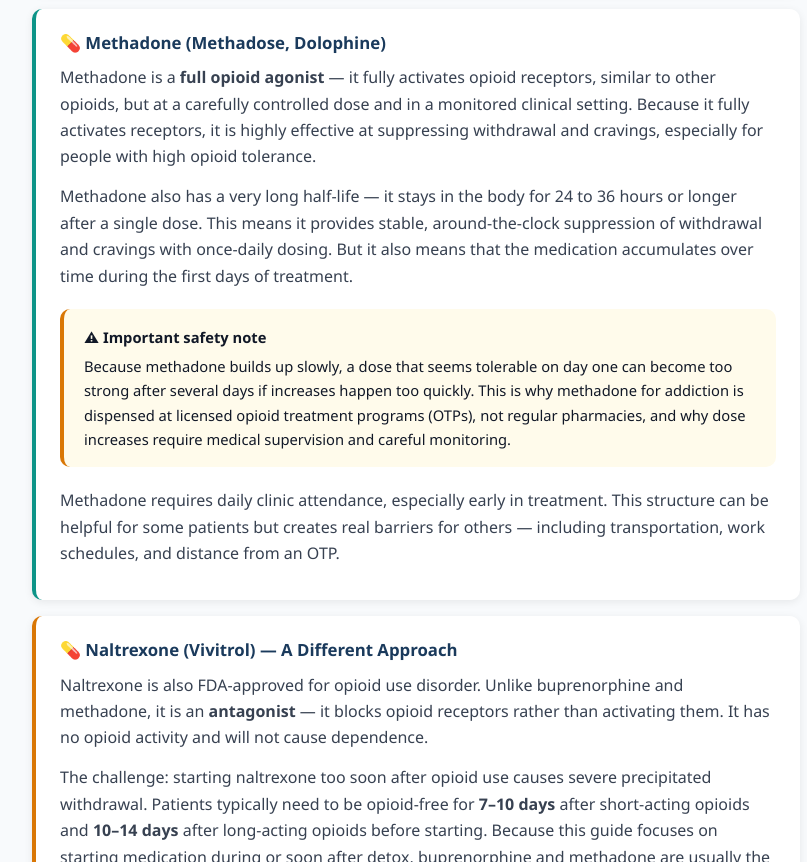
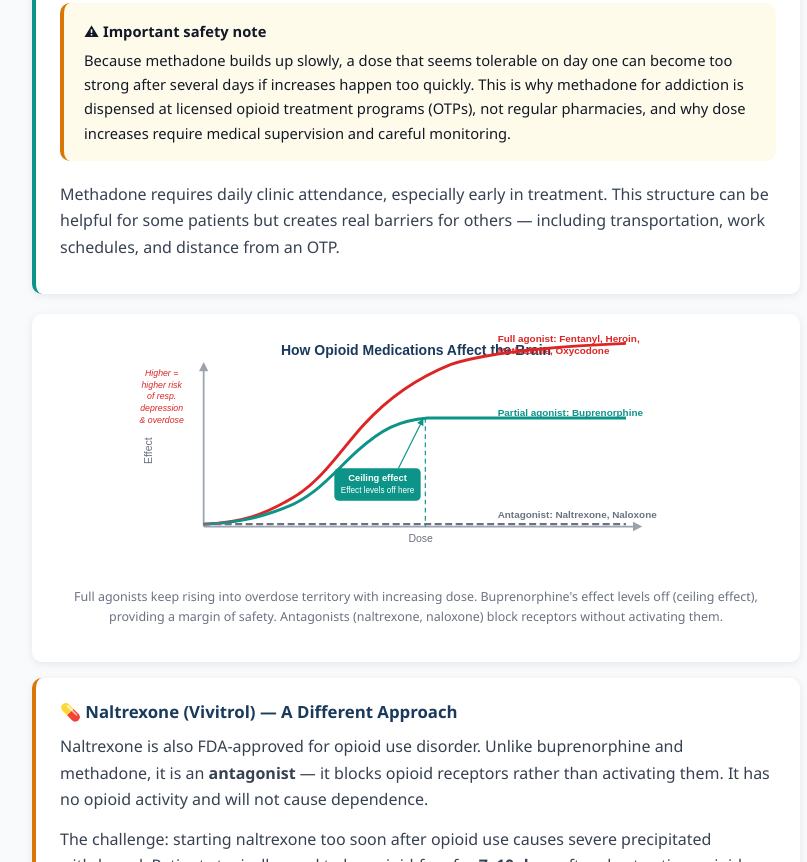
Before and after one commit to TroyFowlerMD/sud-patient-education, a plain HTML site: page topics/moud-buprenorphine-methadone.html in a window 1280 px wide. Shown: the part 2048-2910 px from the top of the page, without its empty margins (224-1031 px from the left). Drawn offline with Linux system fonts and the light colour scheme.

Commit message:
Move dose-effect curve: remove from bupe card, add 3-line version before naltrexone

```diff
--- a/topics/moud-buprenorphine-methadone.html
+++ b/topics/moud-buprenorphine-methadone.html
@@ -222,31 +222,6 @@ details.faq-details .faq-body p{font-size:.95rem}
     <p>Most formulations include naloxone (Narcan) to discourage injection misuse. When taken as a film or tablet under the tongue as prescribed, the naloxone is not significantly absorbed and does not interfere with treatment.</p>
     <p>Buprenorphine is usually prescribed in an office or clinic setting and can be taken at home after early stabilization — making it more flexible for outpatient life.</p>
 
-    <!-- Dose curve SVG -->
-    <div class="dose-curve" aria-label="Dose-effect curve showing buprenorphine ceiling effect">
-      <svg viewBox="0 0 320 160" xmlns="http://www.w3.org/2000/svg" style="max-width:400px;margin:0 auto">
-        <text x="10" y="14" font-size="11" fill="#374151" font-family="sans-serif" font-weight="bold">Buprenorphine: Ceiling Effect</text>
-        <!-- axes -->
-        <line x1="40" y1="20" x2="40" y2="135" stroke="#9ca3af" stroke-width="1.5"/>
-        <line x1="40" y1="135" x2="305" y2="135" stroke="#9ca3af" stroke-width="1.5"/>
-        <text x="5" y="80" font-size="9" fill="#6b7280" font-family="sans-serif" transform="rotate(-90,12,80)">Effect</text>
-        <text x="160" y="150" font-size="9" fill="#6b7280" font-family="sans-serif" text-anchor="middle">Dose</text>
-        <!-- full agonist line -->
-        <polyline points="40,130 80,110 120,85 160,60 200,35 240,18 280,10" fill="none" stroke="#dc2626" stroke-width="2" stroke-dasharray="5,3"/>
-        <text x="282" y="12" font-size="8" fill="#dc2626" font-family="sans-serif">Full agonist</text>
-        <!-- bupe curve with plateau -->
-        <path d="M40,130 Q80,95 130,60 Q170,35 200,30 L280,30" fill="none" stroke="#2563a8" stroke-width="2.5"/>
-        <text x="205" y="26" font-size="8" fill="#2563a8" font-family="sans-serif">Buprenorphine</text>
-        <!-- ceiling label -->
-        <line x1="195" y1="30" x2="195" y2="135" stroke="#2563a8" stroke-width="1" stroke-dasharray="3,3"/>
-        <text x="197" y="90" font-size="8" fill="#2563a8" font-family="sans-serif">Ceiling</text>
-        <!-- overdose zone -->
-        <rect x="40" y="20" width="260" height="20" fill="#fef2f2" opacity="0.6"/>
-        <text x="160" y="33" font-size="8" fill="#dc2626" font-family="sans-serif" text-anchor="middle">Overdose zone</text>
-      </svg>
-      <p style="font-size:.78rem;color:#6b7280;margin-top:.5rem">Buprenorphine's effect levels off (ceiling) while full agonists keep rising into overdose territory.</p>
-    </div>
-
     <div class="alert info" style="margin-top:1rem">
       <strong>Starting buprenorphine</strong>
       Starting too soon after last opioid use can cause <strong>precipitated withdrawal</strong> — sudden, severe withdrawal symptoms. This is a known medical risk, not an unpredictable reaction. Your treatment team will time the start carefully.
@@ -275,6 +250,72 @@ details.faq-details .faq-body p{font-size:.95rem}
       Because methadone builds up slowly, a dose that seems tolerable on day one can become too strong after several days if increases happen too quickly. This is why methadone for addiction is dispensed at licensed opioid treatment programs (OTPs), not regular pharmacies, and why dose increases require medical supervision and careful monitoring.
     </div>
     <p>Methadone requires daily clinic attendance, especially early in treatment. This structure can be helpful for some patients but creates real barriers for others — including transportation, work schedules, and distance from an OTP.</p>
+  </div>
+
+  <!-- THREE-LINE DOSE-EFFECT CURVE: placed between methadone card and naltrexone card -->
+  <div class="dose-curve" aria-label="Dose-effect curve comparing full agonist, partial agonist (buprenorphine), and antagonist medications" style="margin-bottom:1rem">
+    <svg viewBox="0 0 480 210" xmlns="http://www.w3.org/2000/svg" style="max-width:560px;margin:0 auto;display:block">
+
+      <!-- Title -->
+      <text x="240" y="18" font-size="12" fill="#1a3a5c" font-family="sans-serif" font-weight="bold" text-anchor="middle">How Opioid Medications Affect the Brain</text>
+
+      <!-- Y-axis -->
+      <line x1="58" y1="28" x2="58" y2="165" stroke="#9ca3af" stroke-width="1.5"/>
+      <!-- Y-axis up arrow -->
+      <polygon points="58,24 54,32 62,32" fill="#9ca3af"/>
+      <!-- Y-axis label: Effect -->
+      <text x="14" y="100" font-size="9" fill="#6b7280" font-family="sans-serif" text-anchor="middle" transform="rotate(-90,14,100)">Effect</text>
+      <!-- Y-axis risk annotation -->
+      <text x="22" y="36" font-size="7.5" fill="#dc2626" font-family="sans-serif" text-anchor="middle" font-style="italic">Higher =</text>
+      <text x="22" y="46" font-size="7.5" fill="#dc2626" font-family="sans-serif" text-anchor="middle" font-style="italic">higher risk</text>
+      <text x="22" y="56" font-size="7.5" fill="#dc2626" font-family="sans-serif" text-anchor="middle" font-style="italic">of resp.</text>
+      <text x="22" y="66" font-size="7.5" fill="#dc2626" font-family="sans-serif" text-anchor="middle" font-style="italic">depression</text>
+      <text x="22" y="76" font-size="7.5" fill="#dc2626" font-family="sans-serif" text-anchor="middle" font-style="italic">&amp; overdose</text>
+
+      <!-- X-axis -->
+      <line x1="58" y1="165" x2="430" y2="165" stroke="#9ca3af" stroke-width="1.5"/>
+      <!-- X-axis right arrow -->
+      <polygon points="434,165 426,161 426,169" fill="#9ca3af"/>
+      <text x="244" y="178" font-size="9" fill="#6b7280" font-family="sans-serif" text-anchor="middle">Dose</text>
+
+      <!-- ── LINE 1: Full agonist (red) — rises steeply, no plateau ── -->
+      <!-- Curve starts bottom-left, rises steeply through mid, continues up to top-right -->
+      <!-- Uses a smooth S-curve: starts low, accelerates through middle, keeps climbing -->
+      <path d="M58,163 C90,162 110,155 135,140 C160,125 175,100 195,78 C215,56 240,38 270,26 C300,16 350,11 420,8"
+            fill="none" stroke="#dc2626" stroke-width="2.5"/>
+      <!-- Full agonist label -->
+      <text x="310" y="7" font-size="8.5" fill="#dc2626" font-family="sans-serif" font-weight="bold">Full agonist: Fentanyl, Heroin,</text>
+      <text x="310" y="17" font-size="8.5" fill="#dc2626" font-family="sans-serif" font-weight="bold">Methadone, Oxycodone</text>
+
+      <!-- ── LINE 2: Partial agonist / buprenorphine (teal/blue) — rises then plateaus, always below full agonist ── -->
+      <!-- Plateau begins around x=220, levels off at y=82 (well below red line at that x) -->
+      <path d="M58,163 C85,162 105,158 130,148 C155,138 170,118 190,100 C210,82 225,74 250,72 L420,72"
+            fill="none" stroke="#0d9488" stroke-width="2.5"/>
+      <!-- Ceiling effect dashed vertical marker -->
+      <line x1="248" y1="72" x2="248" y2="165" stroke="#0d9488" stroke-width="1" stroke-dasharray="4,3"/>
+      <!-- Ceiling label box -->
+      <rect x="170" y="115" width="74" height="28" rx="4" fill="#0d9488"/>
+      <text x="207" y="126" font-size="8" fill="#fff" font-family="sans-serif" text-anchor="middle" font-weight="bold">Ceiling effect</text>
+      <text x="207" y="136" font-size="7" fill="#fff" font-family="sans-serif" text-anchor="middle">Effect levels off here</text>
+      <!-- Arrow from ceiling box up to plateau line -->
+      <line x1="225" y1="115" x2="245" y2="75" stroke="#0d9488" stroke-width="1" marker-end="url(#arr)"/>
+      <!-- Partial agonist label -->
+      <text x="310" y="70" font-size="8.5" fill="#0d9488" font-family="sans-serif" font-weight="bold">Partial agonist: Buprenorphine</text>
+
+      <!-- ── LINE 3: Antagonist (gray/purple) — flat near zero ── -->
+      <path d="M58,163 L420,163" fill="none" stroke="#6b7280" stroke-width="2" stroke-dasharray="6,3"/>
+      <!-- Antagonist label -->
+      <text x="310" y="158" font-size="8.5" fill="#6b7280" font-family="sans-serif" font-weight="bold">Antagonist: Naltrexone, Naloxone</text>
+
+      <!-- Arrow marker def -->
+      <defs>
+        <marker id="arr" markerWidth="6" markerHeight="6" refX="3" refY="3" orient="auto">
+          <path d="M0,0 L6,3 L0,6 Z" fill="#0d9488"/>
+        </marker>
+      </defs>
+
+    </svg>
+    <p style="font-size:.78rem;color:#6b7280;margin-top:.5rem;text-align:center">Full agonists keep rising into overdose territory with increasing dose. Buprenorphine's effect levels off (ceiling effect), providing a margin of safety. Antagonists (naltrexone, naloxone) block receptors without activating them.</p>
   </div>
 
   <div class="card naltrexone" id="naltrexone">
```
